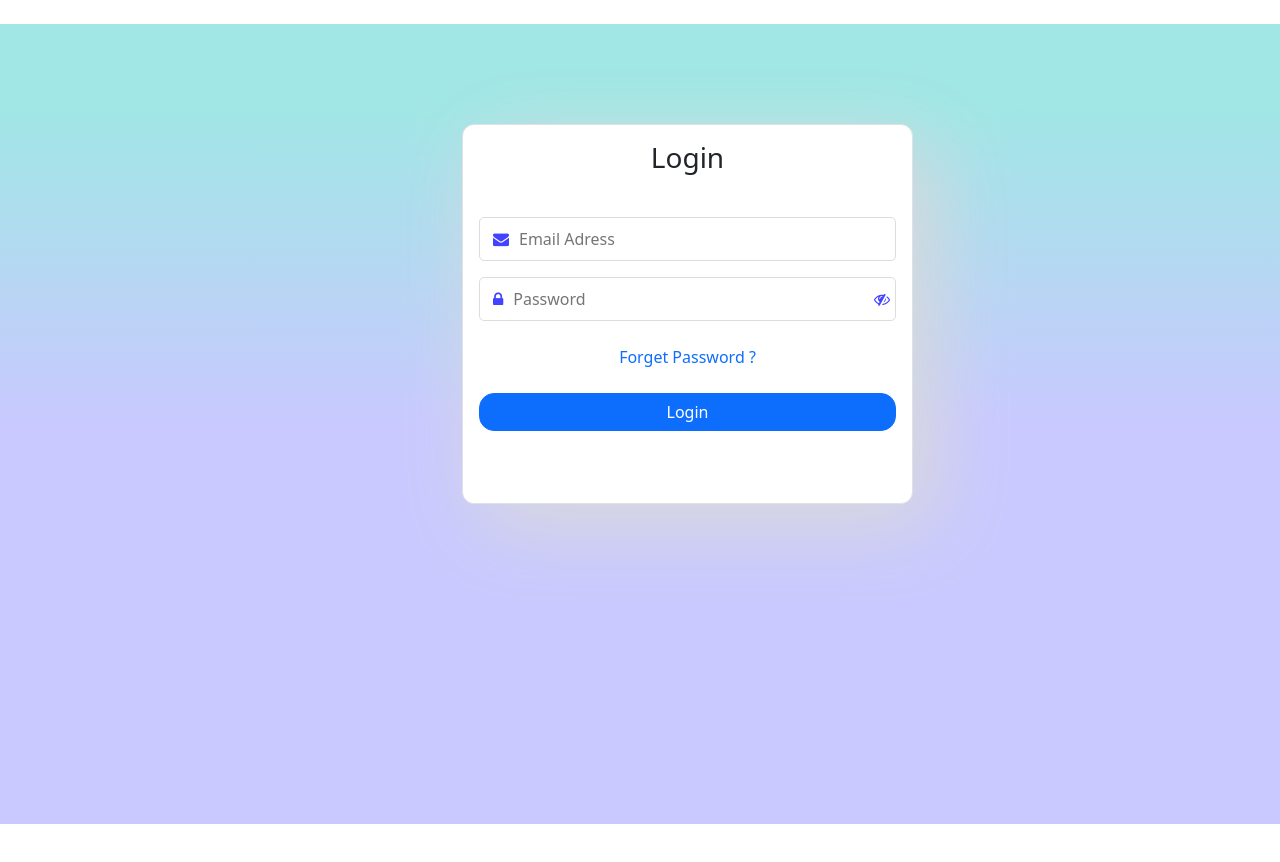
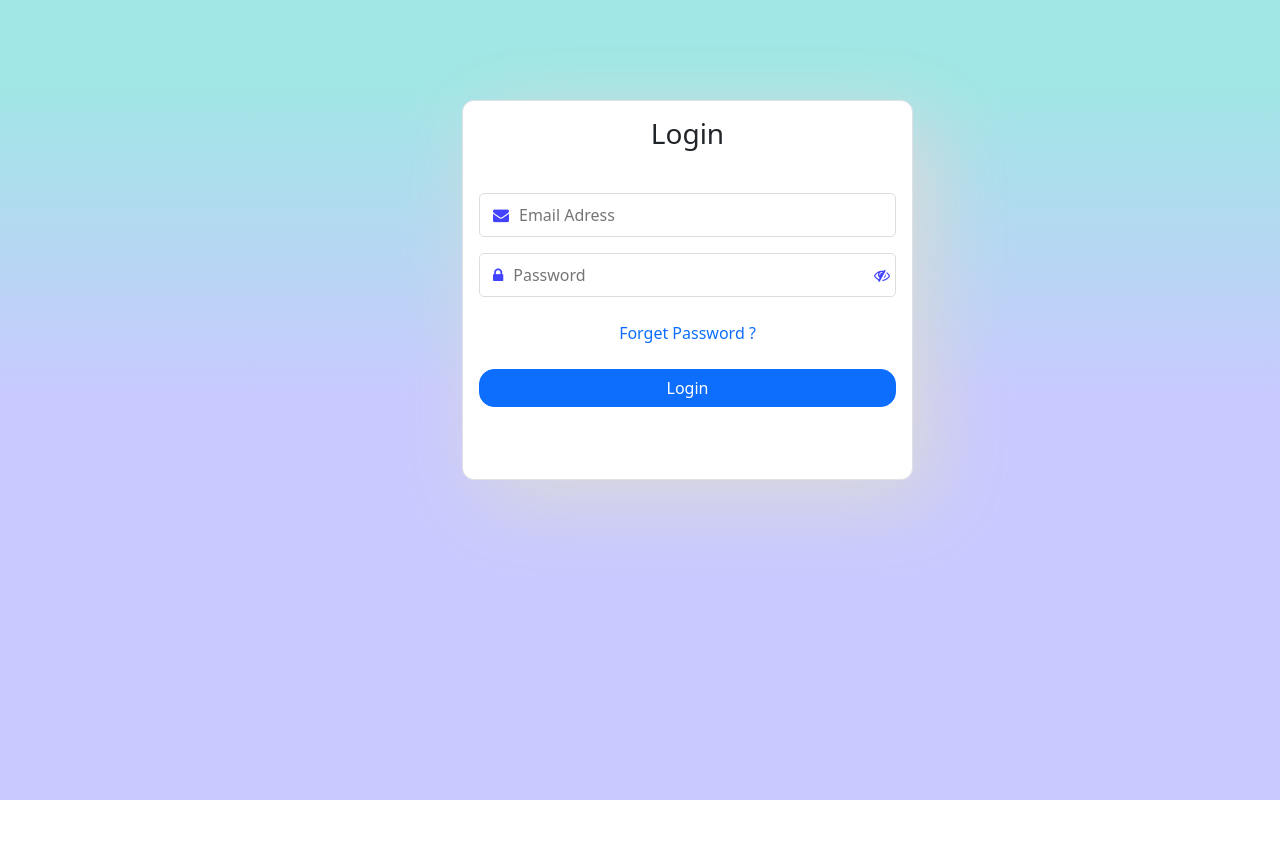
Before and after one commit to Eya-Guirat/PFE_app_, an Angular app in the folder app.client/: page /login in a window 1280 px wide. Shown: the top 862 px of the page. After the commit the page ends 800 px from the top, so only its background shows below. Built offline with nearby package versions, Linux system fonts and the light colour scheme; no server answers.

Commit message:
white spacing top bottom fixed

```diff
--- a/app.client/src/app/componets/login/login.component.css
+++ b/app.client/src/app/componets/login/login.component.css
@@ -1,9 +1,20 @@
+html {
+  height: 100%;
+}
+
 body {
   margin: 0;
   padding: 0;
+  height: 100%;
+  overflow: hidden; /* Prevent scrolling */
 }
- .outer {
-  height: 100vh;
+
+.background {
+  position: fixed;
+  top: 0;
+  left: 0;
+  width: 100%;
+  height: 100%;
   background: linear-gradient(to top, #c9c9ff 50%, #A0E7E5 90%) no-repeat;
 }
 
--- a/app.client/src/app/componets/login/login.component.html
+++ b/app.client/src/app/componets/login/login.component.html
@@ -1,3 +1,5 @@
+<body>
+  <div class="background">
     <div class="outer">
       <div class="container">
         <div class="row">
@@ -6,12 +8,13 @@
               <div class="panel-heading">
                 <h3 class="pt-3 font-weight-bold">Login</h3>
               </div>
+
               <div class="panel-body p-3">
                 <form>
                   <div class="form-group pt-3">
                     <div class="input-field">
                       <span class="fa fa-envelope p-2"></span>
-                  <input type="email" placeholder="Email Adress"/>
+                      <input type="email" placeholder="Email Adress" />
                     </div>
                   </div>
 
@@ -35,3 +38,5 @@
         </div>
       </div>
     </div>
+  </div>
+</body>
```
Lines whose indentation alone changed are shown as unchanged.
